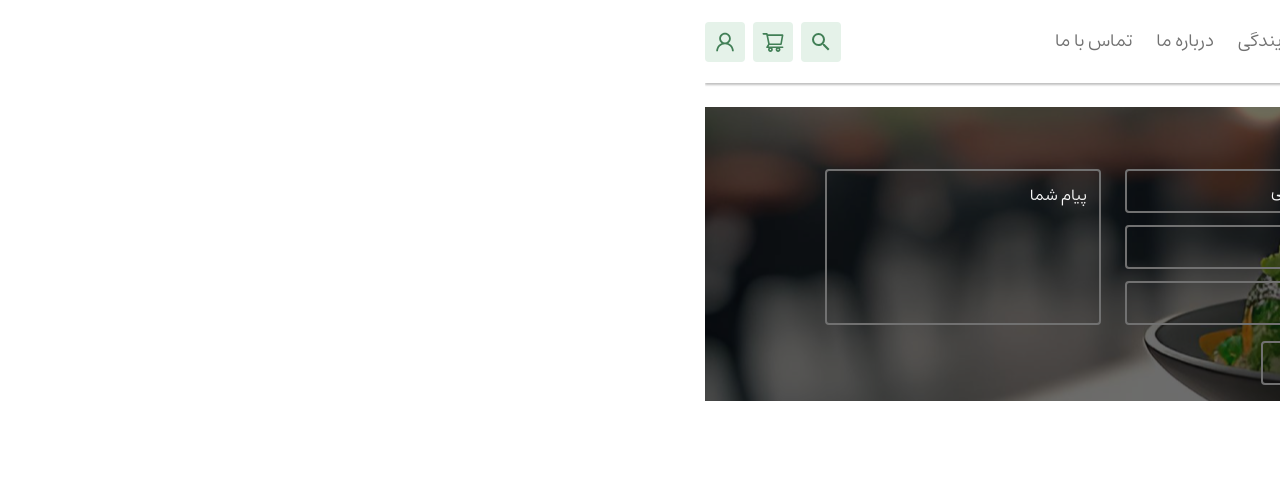
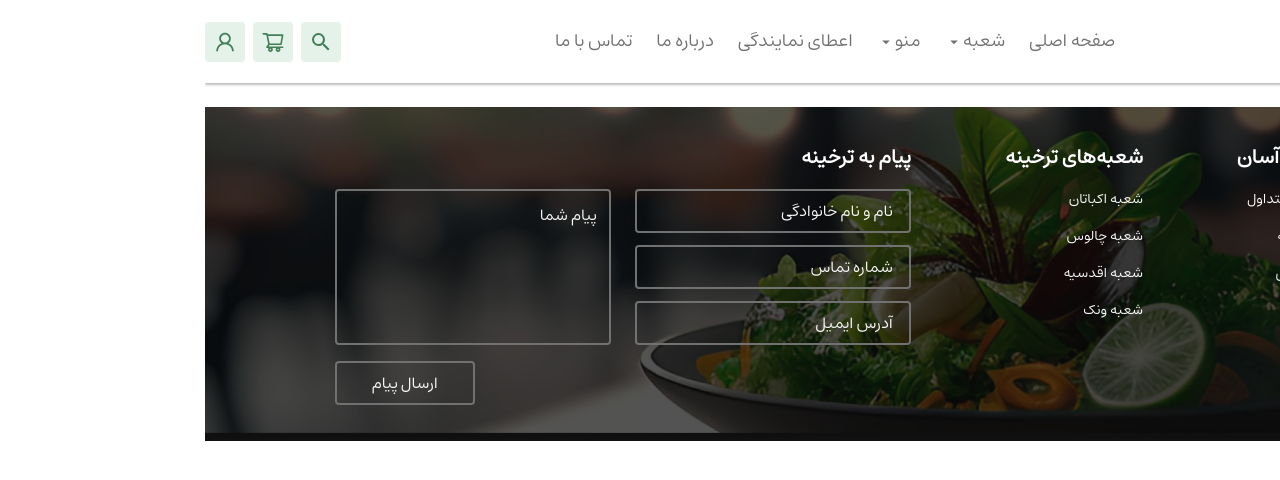
Before and after one commit to Mhboolor/tarkhine, a React (Vite) app in the folder front-end/: page / in a window 1280 px wide. Shown: the top 480 px of the page. Built offline with nearby package versions, Linux system fonts and the light colour scheme; some icons are missing.

Commit message:
meke responsive footer

```diff
--- a/front-end/src/components/Footer/Footer.jsx
+++ b/front-end/src/components/Footer/Footer.jsx
@@ -11,8 +11,8 @@ const Footer = () => {
       className="
       bg-[url('src/assets/images/footer-mobile.png')]
       lg:bg-[url('src/assets/images/footer-desktop.png')]
-      bg-center w-full">
-      <div className="footer-content text-white w-full flex justify-evenly bg-black/60 p-4">
+      bg-center w-full h-max bg-cover">
+      <div className="footer-content text-white w-full flex justify-start gap-14 lg:gap-0 md:justify-evenly bg-black/70 p-9">
         <FooterRightList />
         <FooterCenterList />
         <FooterLeftSection />
--- a/front-end/src/components/Footer/content/FooterCenterSection.jsx
+++ b/front-end/src/components/Footer/content/FooterCenterSection.jsx
@@ -2,9 +2,9 @@ import React from 'react'
 
 const FooterCenterList = () => {
     return (
-        <div className="footer-center flex flex-col gap-2 lg:gap-4">
-            <h2 className='text-caption-md lg:text-body-xl lg:font-bold'>شعبه‌های ترخینه</h2>
-            <ul className='flex flex-col gap-1 lg:gap-4 text-caption-sm lg:text-body-sm'>
+        <div className="footer-center flex flex-col gap-2 md:gap-4">
+            <h2 className='text-caption-md md:text-body-xl md:font-bold'>شعبه‌های ترخینه</h2>
+            <ul className='flex flex-col gap-1 md:gap-4 text-caption-sm md:text-body-sm'>
                 <li>شعبه اکباتان</li>
                 <li>شعبه چالوس</li>
                 <li>شعبه اقدسیه</li>
--- a/front-end/src/components/Footer/content/FooterIcons.jsx
+++ b/front-end/src/components/Footer/content/FooterIcons.jsx
@@ -6,9 +6,9 @@ import {SlSocialInstagram} from 'react-icons/sl'
 const FooterIcons = () => {
   return (
       <div className='footer-icons flex w-full gap-2 items-center'>
-          <a href="#"><FiTwitter className='text-body-md lg:text-body-lg'/></a>
-          <a href="#"><SlSocialInstagram className='text-body-md lg:text-body-lg'/></a>
-          <a href="#"><LiaTelegramPlane className='text-body-lg lg:text-body-xl'/></a>
+          <a href="#"><FiTwitter className='text-body-md md:text-body-lg'/></a>
+          <a href="#"><SlSocialInstagram className='text-body-md md:text-body-lg'/></a>
+          <a href="#"><LiaTelegramPlane className='text-body-lg md:text-body-xl'/></a>
     </div>
   )
 }
--- a/front-end/src/components/Footer/content/FooterLeftSection.jsx
+++ b/front-end/src/components/Footer/content/FooterLeftSection.jsx
@@ -4,7 +4,7 @@ import Button from '../../common/Button/Button'
 
 const FooterLeftSection = () => {
     return (
-        <section className='footer-left-container flex flex-col gap-4'>
+        <section className='footer-left-container flex-col gap-4 relative hidden lg:flex'>
             <h5 className='flex text-h5 font-bold'>پیام به ترخینه</h5>
             <div className='flex gap-6'>
                 {/* right section */}
@@ -18,7 +18,9 @@ const FooterLeftSection = () => {
                     <textarea id="footer_texarea" placeholder='پیام شما' className='placeholder:text-gray-1 h-full resize-none outline-none p-3 bg-transparent border-gray-7 border-2 rounded-4 w-[276px]'></textarea>
                 </div>
             </div>
-            <Button width='w-[140px]' bgColor='transparent' borderColor='gray-7' textColor='gray-1' text='ارسال پیام' className='absolute left-0'/>
+            <div className='w-full flex justify-end'>
+                <Button width='w-[140px]' bgColor='transparent' borderColor='gray-7' textColor='gray-1' text='ارسال پیام' />
+            </div>
         </section>
     )
 }
--- a/front-end/src/components/Footer/content/FooterRightSection.jsx
+++ b/front-end/src/components/Footer/content/FooterRightSection.jsx
@@ -3,9 +3,9 @@ import FooterIcons from './FooterIcons'
 
 const FooterRightList = () => {
     return (
-        <div className="footer-right  flex flex-col gap-2 lg:gap-4">
-            <h2 className='text-caption-md lg:text-body-xl lg:font-bold'>دسترسی آسان</h2>
-            <ul className='flex flex-col gap-1 lg:gap-4 text-caption-sm lg:text-body-sm'>
+        <div className="footer-right  flex flex-col gap-2 md:gap-4">
+            <h2 className='text-caption-md md:text-body-xl md:font-bold'>دسترسی آسان</h2>
+            <ul className='flex flex-col gap-1 md:gap-4 text-caption-sm md:text-body-sm'>
                 <li>پرسش‌های متداول</li>
                 <li>قوانین ترخینه</li>
                 <li>حریم خصوصی</li>
--- a/front-end/src/components/common/Button/Button.jsx
+++ b/front-end/src/components/common/Button/Button.jsx
@@ -4,6 +4,8 @@ const Button = (props) => {
     const {bgColor, borderColor, textColor, width, text} = props
   return (
       <button className={`
+      relative
+      left-0
       border-2 bg-${bgColor}
       outline-none
       py-2
```
